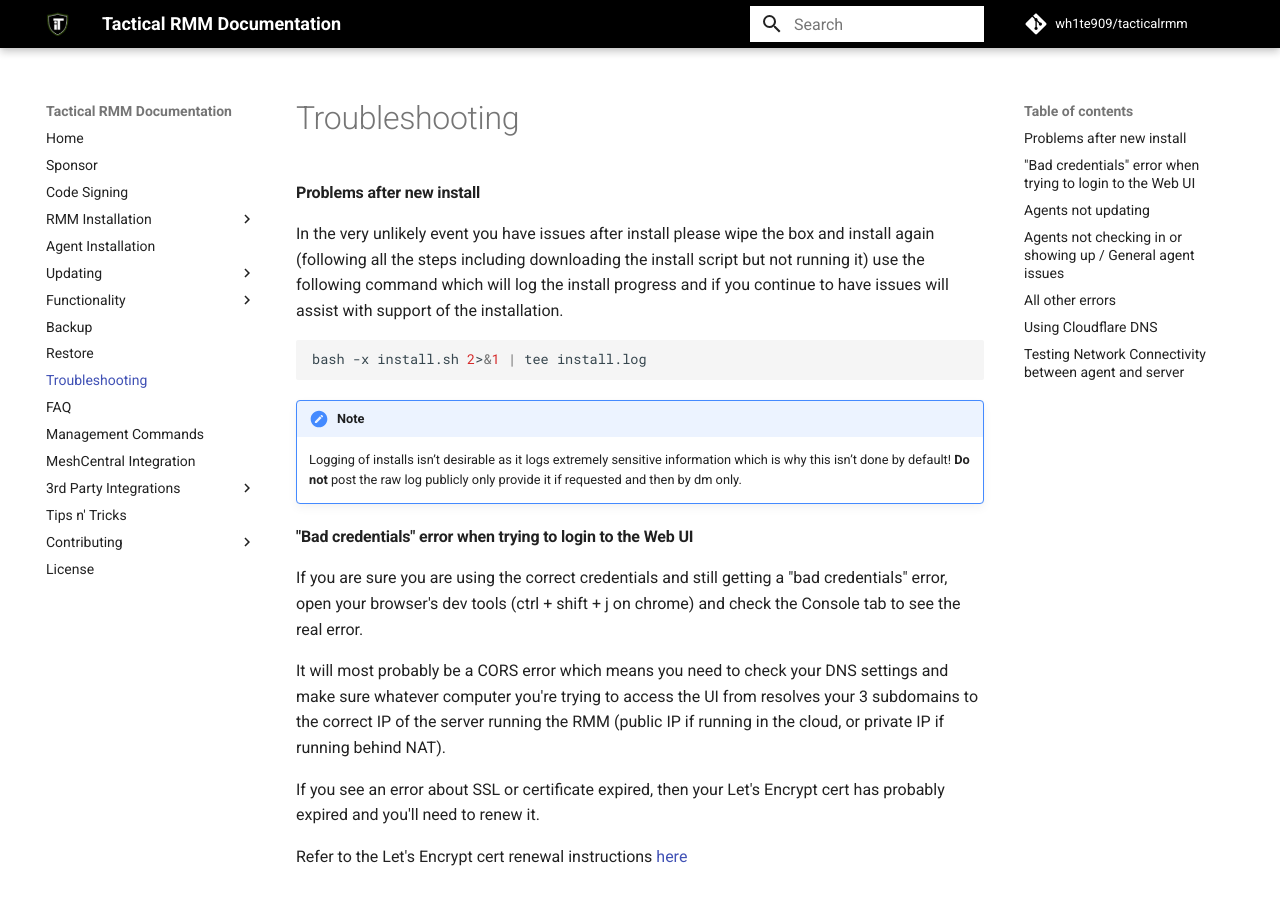
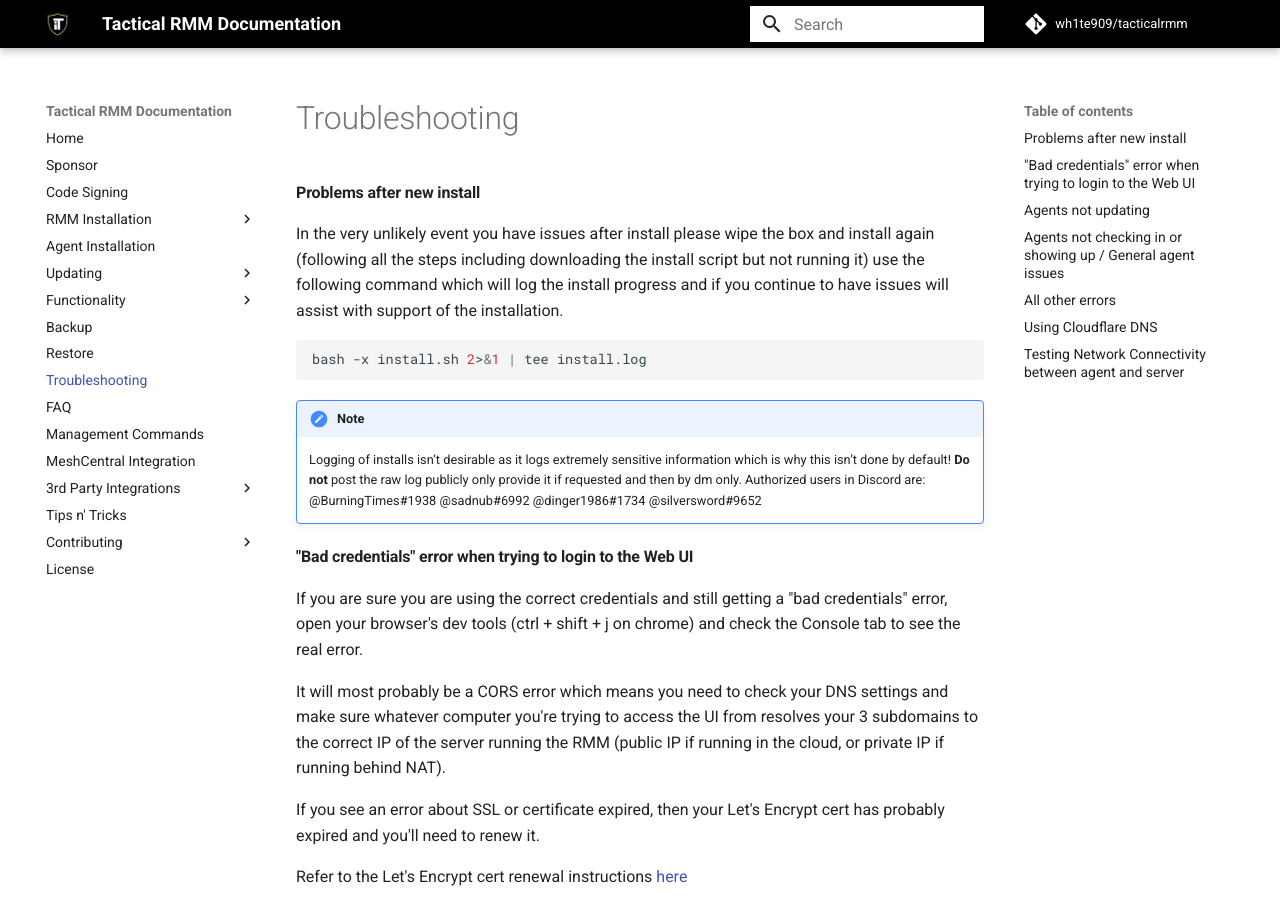
Before and after one commit to amidaware/trmm-docs, an MkDocs documentation site: the page built from docs/docs/troubleshooting.md, in a window 1280 px wide and 900 px high. Built offline with MkDocs 1.6.1 and Material for MkDocs 9.7.7, drawn with Linux system fonts in a browser that asks for light colours; comment, search, counter and statistics services are not loaded.

Commit message:
docs update - Authorized users

````diff
--- a/docs/docs/troubleshooting.md
+++ b/docs/docs/troubleshooting.md
@@ -9,7 +9,7 @@
 ```
 
 !!!note
-    Logging of installs isn’t desirable as it logs extremely sensitive information which is why this isn’t done by default! **Do not** post the raw log publicly only provide it if requested and then by dm only.
+    Logging of installs isn’t desirable as it logs extremely sensitive information which is why this isn’t done by default! **Do not** post the raw log publicly only provide it if requested and then by dm only. Authorized users in Discord are: @BurningTimes#1938 @sadnub#6992 @dinger1986#1734 @silversword#9652
 
 #### "Bad credentials" error when trying to login to the Web UI
 
````
